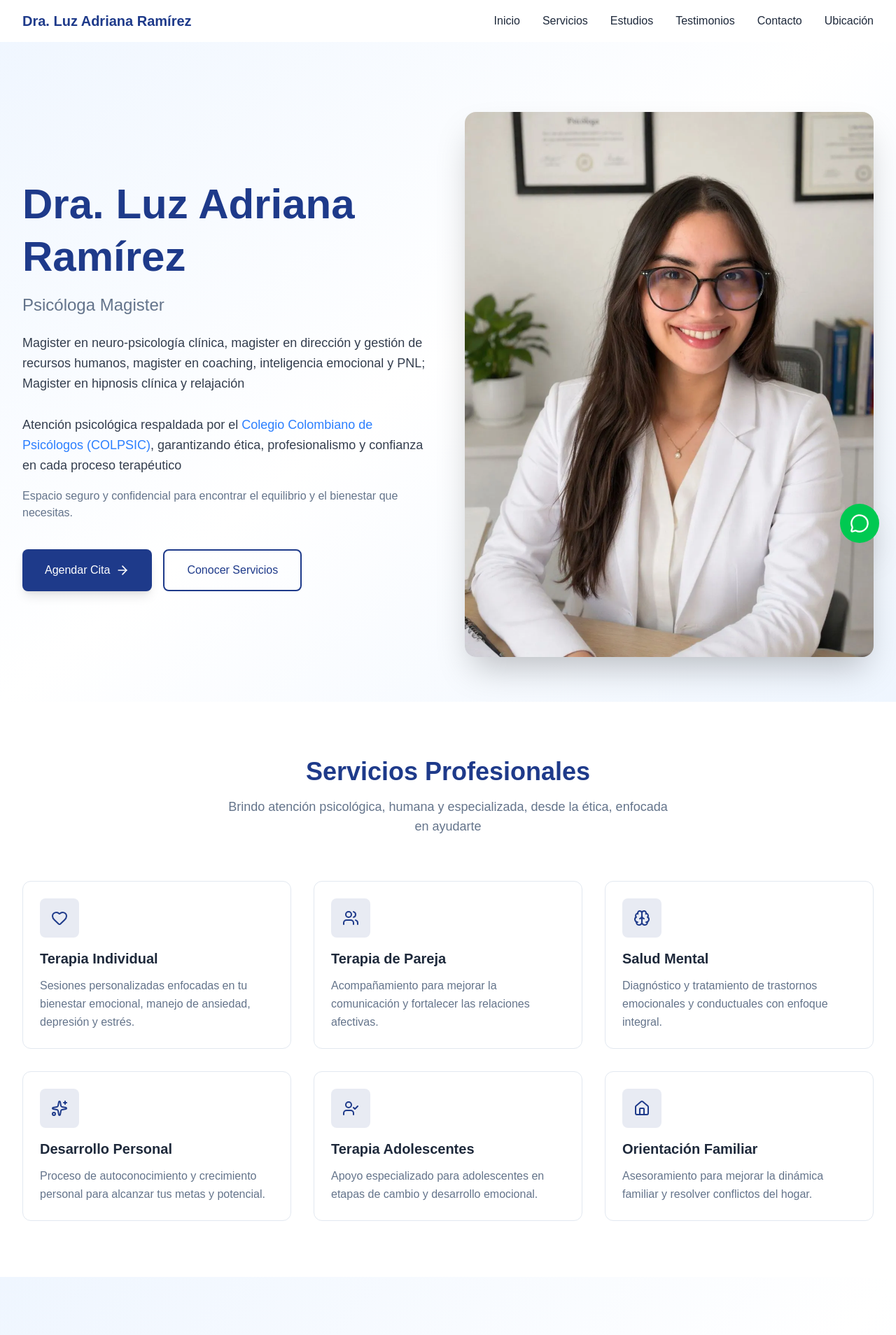
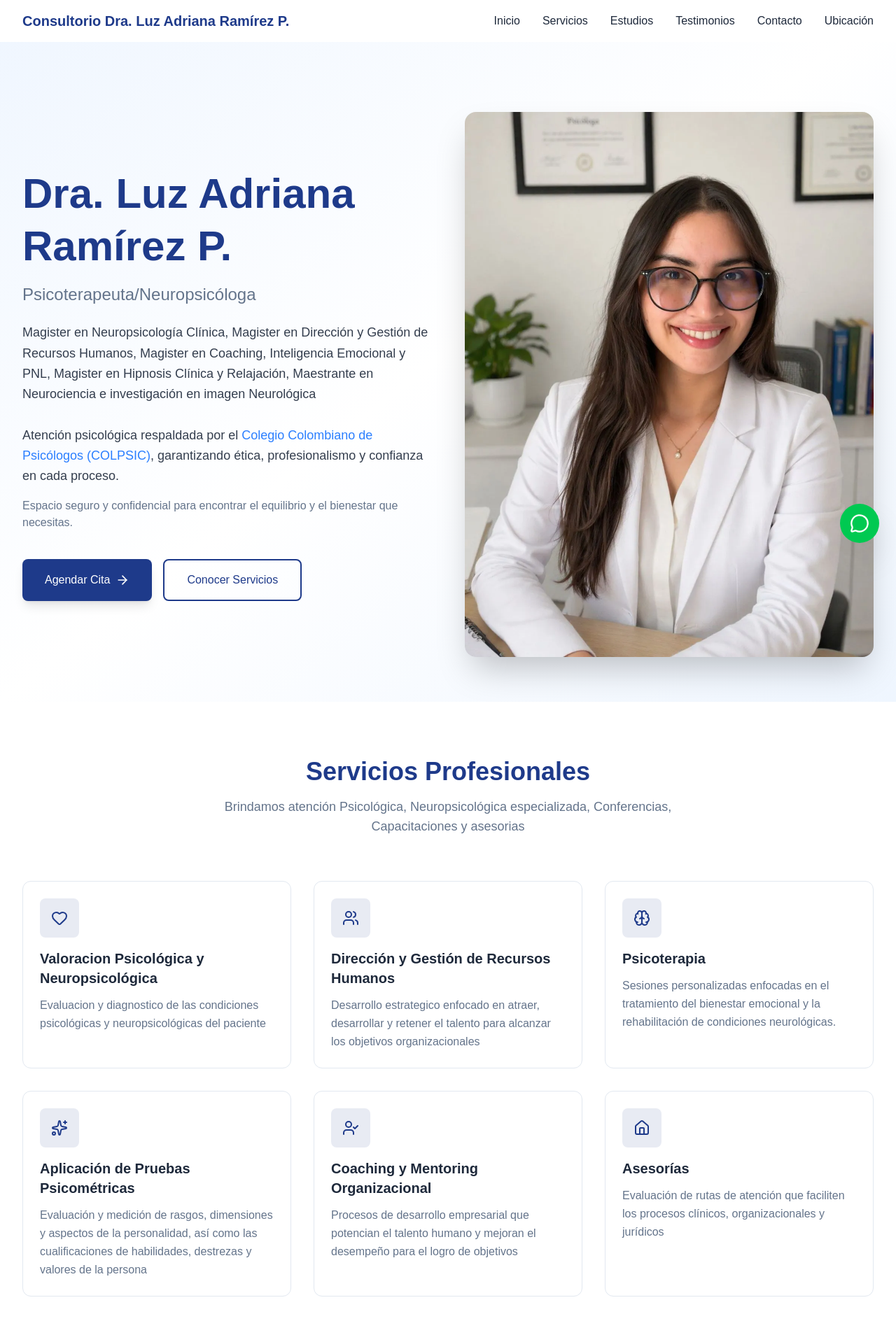
Before and after one commit to juank27ra/Adriana-Ramirez, a Next.js app: page / in a window 1280 px wide. Shown: the top 1908 px of the page at 70% size. Built offline with nearby package versions, Linux system fonts and the light colour scheme.

Commit message:
changes of client

```diff
--- a/app/layout.tsx
+++ b/app/layout.tsx
@@ -18,25 +18,40 @@ export const metadata: Metadata = {
     template: "%s | Psicóloga en Pitalito",
   },
 
-  description: "Psicóloga clínica profesional en Pitalito, Huila.",
+  description: "Psicología y neuropsicologia clínica en Pitalito, Huila.",
 
   keywords: [
     "psicóloga Pitalito",
     "psicóloga Huila",
+    "psicóloga Colombia",
     "terapia psicológica",
+    "estrés",
+    "autoestima",
+    "duelo",
     "ansiedad",
     "depresión",
     "terapia",
+    "tratamiento psicológico",
+    "psicología clínica",
+    "psicología",
+    "neuropsicología",
+    "psicoterapia",
+    "Salud Mental",
+    "gestión emocional",
+    "alcoholimo",
+    "consumo de sustancias",
+    "drogadicción",
   ],
 
   authors: [
     {
-      name: "Dra. Luz Adriana Ramírez",
+      name: "Dra. Luz Adriana Ramírez P.",
+      url: "https://tusitio.com",
     },
   ],
 
   openGraph: {
-    title: "Dra. Luz Adriana Ramírez",
+    title: "Dra. Luz Adriana Ramírez P.",
     description: "Atención psicológica profesional en Pitalito.",
     type: "website",
     locale: "es_CO",
@@ -51,12 +66,6 @@ export const metadata: Metadata = {
   },
 
   metadataBase: new URL("https://tusitio.com"),
-
-  twitter: {
-    card: "summary_large_image",
-    title: "Dra. Luz Adriana Ramírez",
-    description: "Psicóloga profesional en Pitalito",
-  },
 
   alternates: {
     canonical: "https://tusitio.com",
--- a/app/page.tsx
+++ b/app/page.tsx
@@ -60,8 +60,10 @@ export default function Page() {
               className="text-base sm:text-lg md:text-xl font-semibold text-primary hover:opacity-80 transition-opacity"
               aria-label="Ir a inicio"
             >
-              <span className="hidden sm:inline">Dra. Luz Adriana Ramírez</span>
-              <span className="sm:hidden">Dra. L. A. Ramírez</span>
+              <span className="hidden sm:inline">
+                Consultorio Dra. Luz Adriana Ramírez P.
+              </span>
+              <span className="sm:hidden">Consultorio Dra. L. A. Ramírez</span>
             </button>
 
             <button
--- a/components/Contact.tsx
+++ b/components/Contact.tsx
@@ -47,7 +47,7 @@ export default function Contact() {
             Contáctame
           </h2>
           <p className="text-base sm:text-lg text-muted-foreground max-w-2xl mx-auto px-4">
-            Dar el primer paso puede cambiar tu vida. Estoy aquí para
+            Dar el primer paso puede cambiar tu vida. Estamos aquí para
             acompañarte en tu proceso
           </p>
         </div>
@@ -119,7 +119,7 @@ export default function Contact() {
                     <p className="text-sm sm:text-base text-muted-foreground">
                       Lunes a Viernes: 8:00 AM - 6:00 PM
                       <br />
-                      Sábados: 9:00 AM - 1:00 PM
+                      Sábados: 9:00 AM - 3:00 PM
                     </p>
                   </div>
                 </div>
--- a/components/Education.tsx
+++ b/components/Education.tsx
@@ -53,8 +53,8 @@ export default function Education() {
             Formación Académica
           </h2>
           <p className="text-base sm:text-lg text-muted-foreground max-w-2xl mx-auto px-4">
-            Capacitación continua y especialización para brindar el mejor
-            servicio profesional
+            Capacitación continua y profunda para brindar el mejor servicio
+            profesional
           </p>
         </div>
 
--- a/components/Footer.tsx
+++ b/components/Footer.tsx
@@ -32,12 +32,11 @@ export default function Footer() {
         <div className="grid grid-cols-1 sm:grid-cols-2 lg:grid-cols-4 gap-6 sm:gap-8 mb-6 sm:mb-8">
           <div>
             <h3 className="text-lg sm:text-xl font-semibold mb-3 sm:mb-4">
-              Dra. Luz Adriana Ramírez
+              Consultorio Dra. Luz Adriana Ramírez P.
             </h3>
             <p className="text-primary-foreground/80 text-xs sm:text-sm leading-relaxed">
-              Psicóloga clínica especializada en terapia individual, de pareja,
-              organizacional y jurídica. Comprometida con tu bienestar
-              emocional.
+              Psicoterapeuta y Neuropsicóloga Clínica especializada.
+              Comprometida con tu bienestar emocional y organizacional.
             </p>
           </div>
 
@@ -161,7 +160,7 @@ export default function Footer() {
         <div className="border-t border-primary-foreground/20 pt-6 sm:pt-8">
           <div className="flex flex-col md:flex-row justify-between items-center gap-3 sm:gap-4">
             <p className="text-primary-foreground/80 text-xs sm:text-sm text-center md:text-left">
-              © {currentYear} Dra. Luz Adriana Ramírez. Todos los derechos
+              © {currentYear} Dra. Luz Adriana Ramírez P. Todos los derechos
               reservados.
             </p>
             <p className="text-primary-foreground/80 text-xs sm:text-sm flex items-center gap-1">
--- a/components/Hero.tsx
+++ b/components/Hero.tsx
@@ -28,18 +28,19 @@ export default function Hero() {
           <div className="space-y-4 sm:space-y-6 order-2 lg:order-1">
             <div className="space-y-3 sm:space-y-4">
               <h1 className="text-3xl sm:text-4xl md:text-5xl lg:text-6xl font-bold text-primary leading-tight">
-                Dra. Luz Adriana Ramírez
+                Dra. Luz Adriana Ramírez P.
               </h1>
               <p className="text-lg sm:text-xl md:text-2xl text-muted-foreground">
-                Psicóloga Magister
+                Psicoterapeuta/Neuropsicóloga
               </p>
             </div>
 
             <div className="space-y-3 sm:space-y-4">
               <p className="text-base sm:text-lg text-foreground/90 leading-relaxed">
-                Magister en neuro-psicología clínica, magister en dirección y
-                gestión de recursos humanos, magister en coaching, inteligencia
-                emocional y PNL; Magister en hipnosis clínica y relajación
+                Magister en Neuropsicología Clínica, Magister en Dirección y
+                Gestión de Recursos Humanos, Magister en Coaching, Inteligencia
+                Emocional y PNL, Magister en Hipnosis Clínica y Relajación,
+                Maestrante en Neurociencia e investigación en imagen Neurológica
                 <br />
                 <br />
                 Atención psicológica respaldada por el{" "}
@@ -52,7 +53,7 @@ export default function Hero() {
                   Colegio Colombiano de Psicólogos (COLPSIC)
                 </a>
                 , garantizando ética, profesionalismo y confianza en cada
-                proceso terapéutico
+                proceso.
               </p>
               <p className="text-sm sm:text-base text-muted-foreground">
                 Espacio seguro y confidencial para encontrar el equilibrio y el
@@ -80,12 +81,13 @@ export default function Hero() {
             </div>
           </div>
 
-          <div className="relative order-1 lg:order-2">
-            <div className="relative rounded-xl sm:rounded-2xl overflow-hidden shadow-xl sm:shadow-2xl max-w-md mx-auto lg:max-w-none ">
+          <div className="relative order-1 lg:order-2 ">
+            <div className="relative  rounded-xl sm:rounded-2xl overflow-hidden shadow-xl sm:shadow-2xl max-w-md mx-auto lg:max-w-none ">
               <Image
                 src={AdrianaRamirez}
                 alt="Dra. Luz Adriana Ramírez - Psicóloga profesional"
                 className="w-full h-auto h-max-[600px] object-cover aspect-3/4"
+                priority
               />
             </div>
             <div className="absolute -bottom-4 sm:-bottom-6 -right-4 sm:-right-6 w-32 h-32 sm:w-48 sm:h-48 bg-primary/10 rounded-full blur-3xl -z-10"></div>
--- a/components/Locations.tsx
+++ b/components/Locations.tsx
@@ -14,7 +14,7 @@ export default function Location() {
           </h2>
           <p className="text-base sm:text-lg text-muted-foreground max-w-2xl mx-auto px-4">
             Atención en consultorio privado, en un espacio seguro y confidencial
-            encuéntralo en Pitalito, Huila
+            encuéntralo en Pitalito, Huila, Colombia
           </p>
         </div>
 
--- a/components/Services.tsx
+++ b/components/Services.tsx
@@ -4,39 +4,39 @@ import { Heart, Users, Brain, Sparkles, UserCheck, Home } from "lucide-react";
 const services = [
   {
     icon: Heart,
-    title: "Terapia Individual",
+    title: "Valoracion Psicológica y Neuropsicológica",
     description:
-      "Sesiones personalizadas enfocadas en tu bienestar emocional, manejo de ansiedad, depresión y estrés.",
+      "Evaluacion y diagnostico de las condiciones psicológicas y neuropsicológicas del paciente",
   },
   {
     icon: Users,
-    title: "Terapia de Pareja",
+    title: "Dirección y Gestión de Recursos Humanos",
     description:
-      "Acompañamiento para mejorar la comunicación y fortalecer las relaciones afectivas.",
+      "Desarrollo estrategico enfocado en atraer, desarrollar y retener el talento para alcanzar los objetivos organizacionales",
   },
   {
     icon: Brain,
-    title: "Salud Mental",
+    title: "Psicoterapia",
     description:
-      "Diagnóstico y tratamiento de trastornos emocionales y conductuales con enfoque integral.",
+      "Sesiones personalizadas enfocadas en el tratamiento del bienestar emocional y la rehabilitación de condiciones neurológicas.",
   },
   {
     icon: Sparkles,
-    title: "Desarrollo Personal",
+    title: "Aplicación de Pruebas Psicométricas",
     description:
-      "Proceso de autoconocimiento y crecimiento personal para alcanzar tus metas y potencial.",
+      "Evaluación y medición de rasgos, dimensiones y aspectos de la personalidad, así como las cualificaciones de habilidades, destrezas y valores de la persona",
   },
   {
     icon: UserCheck,
-    title: "Terapia Adolescentes",
+    title: "Coaching y Mentoring Organizacional",
     description:
-      "Apoyo especializado para adolescentes en etapas de cambio y desarrollo emocional.",
+      "Procesos de desarrollo empresarial que potencian el talento humano y mejoran el desempeño para el logro de objetivos",
   },
   {
     icon: Home,
-    title: "Orientación Familiar",
+    title: "Asesorías",
     description:
-      "Asesoramiento para mejorar la dinámica familiar y resolver conflictos del hogar.",
+      "Evaluación de rutas de atención que faciliten los procesos clínicos, organizacionales y jurídicos",
   },
 ];
 
@@ -49,8 +49,8 @@ export default function Services() {
             Servicios Profesionales
           </h2>
           <p className="text-base sm:text-lg text-muted-foreground max-w-2xl mx-auto px-4">
-            Brindo atención psicológica, humana y especializada, desde la ética,
-            enfocada en ayudarte
+            Brindamos atención Psicológica, Neuropsicológica especializada,
+            Conferencias, Capacitaciones y asesorias
           </p>
         </div>
 
--- a/components/WhatsAppBotton.tsx
+++ b/components/WhatsAppBotton.tsx
@@ -4,7 +4,7 @@ import { MessageCircle } from "lucide-react";
 export default function WhatsAppButton() {
   const phoneNumber = "573124758174";
   const message =
-    "Hola consultorio de la Dra. Luz Adriana, me gustaría agendar una cita.";
+    "Hola consultorio de la Dra. Luz Adriana Ramirez P. me gustaría agendar una cita.";
   const whatsappUrl = `https://wa.me/${phoneNumber}?text=${encodeURIComponent(message)}`;
 
   return (
```
